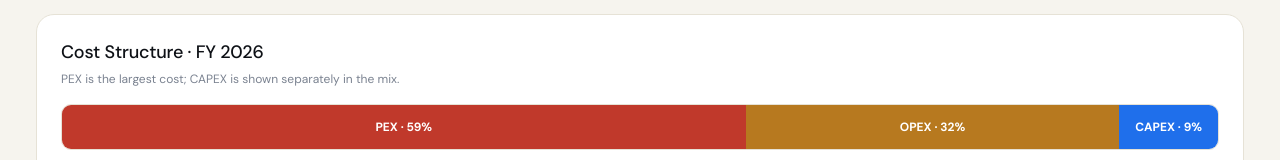
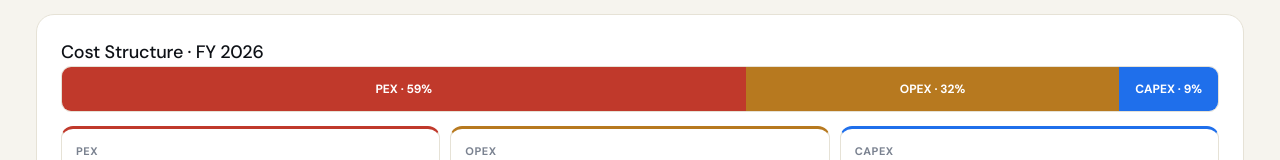
Before and after one commit to naresh0908/gmr-ssc-pnl, a React (Vite) app: page / in a window 1280 px wide. Shown: the part 354-514 px from the top of the page. Built offline with nearby package versions, Linux system fonts and the light colour scheme; no server answers.

Commit message:
removed unnecessary wordings

```diff
--- a/src/components/CostStructure.jsx
+++ b/src/components/CostStructure.jsx
@@ -38,9 +38,7 @@ export default function CostStructure() {
       <h4 className="m-0 font-display font-medium text-[16px] md:text-[18px] tracking-[-.2px]">
         Cost Structure · {periodLabel}
       </h4>
-      <div className="text-[11px] md:text-[12px] text-[var(--muted)] mt-1 mb-3 md:mb-4">
-        PEX is the largest cost; CAPEX is shown separately in the mix.
-      </div>
+      {/* subtitle removed per UX request: avoid unnecessary explanatory text */}
 
       <div className="flex h-10 md:h-[46px] rounded-[10px] overflow-hidden border border-[var(--line)]">
         {costByType.map((s) => {
```
